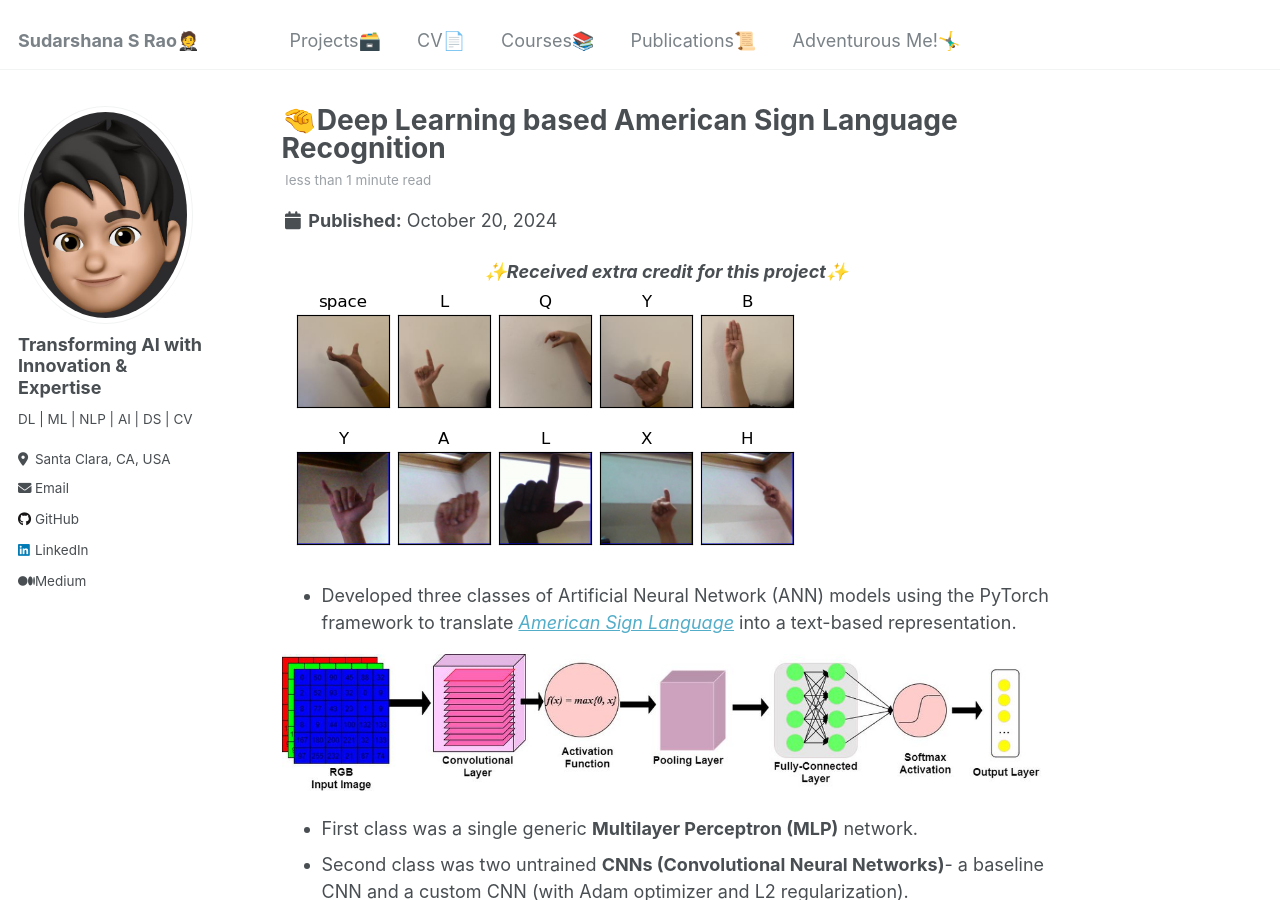
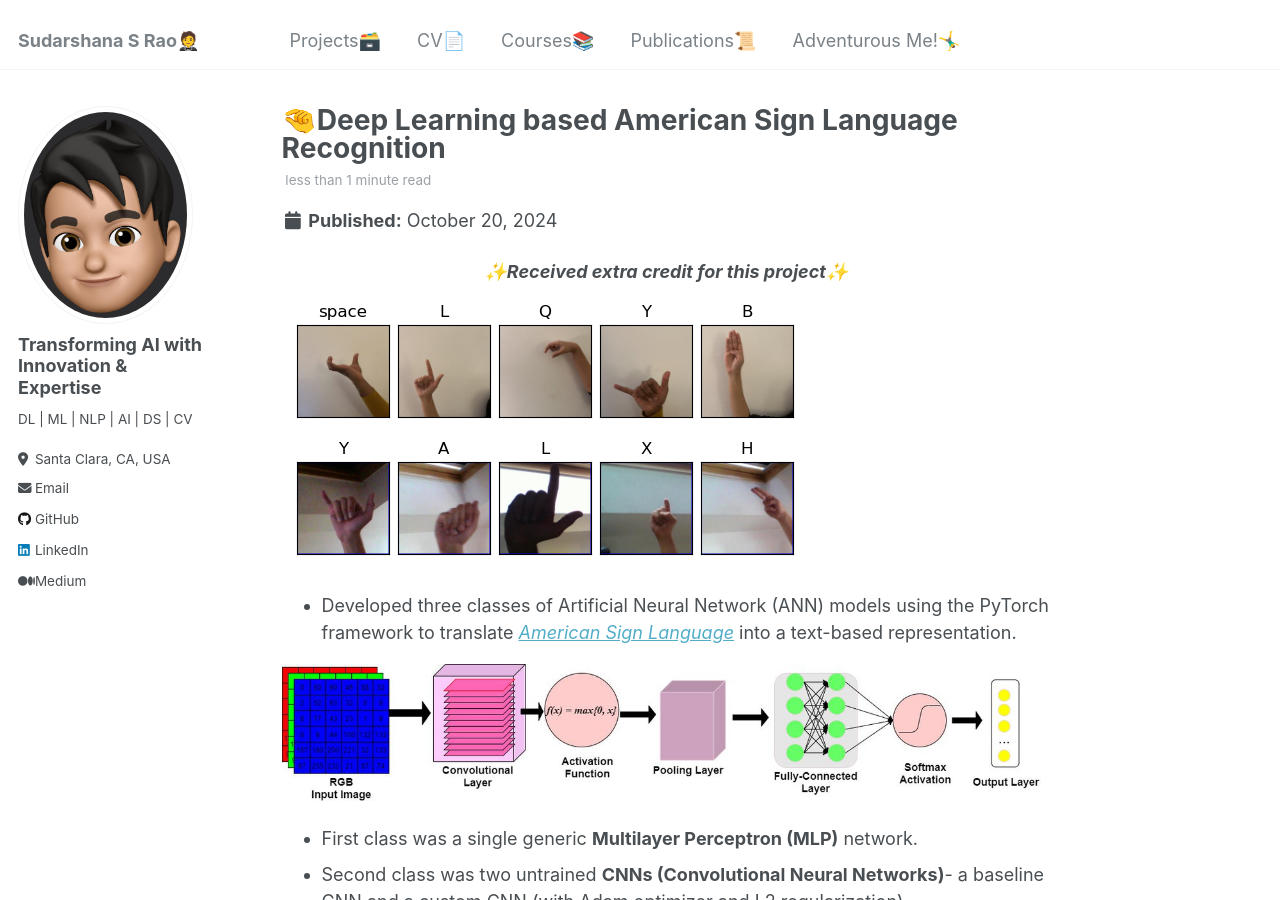
Before and after one commit to SudarshanaSRao/SudarshanaSRao.github.io, a Jekyll site: the page built from _portfolio/portfolio-5.md, in a window 1280 px wide and 900 px high. Built offline with Jekyll 4.4.1, drawn with Linux system fonts in a browser that asks for light colours.

Commit message:
Update portfolio-5.md

```diff
--- a/_portfolio/portfolio-5.md
+++ b/_portfolio/portfolio-5.md
@@ -3,7 +3,7 @@ title: "🤏Deep Learning based American Sign Language Recognition"
 excerpt: "<img height='500'  width='500' src='/images/preprocess.png'>"
 collection: portfolio
 ---
-<div style="text-align:center;"><i><strong>✨Received extra credit for this project✨</strong></i></div>
+<div style="text-align:center; margin-bottom: 10px;"><i><strong>✨Received extra credit for this project✨</strong></i></div>
 
 <img src="/images/test-dataset1.png" style="cursor: crosshair;">
 <img src="/images/dataset.png" style="cursor: crosshair;">
```
